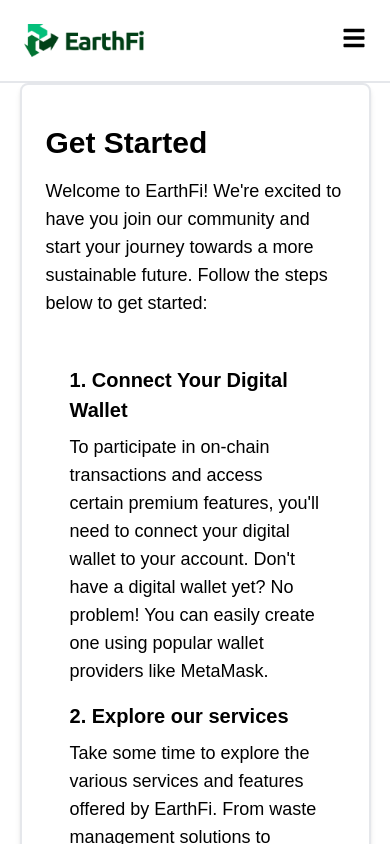
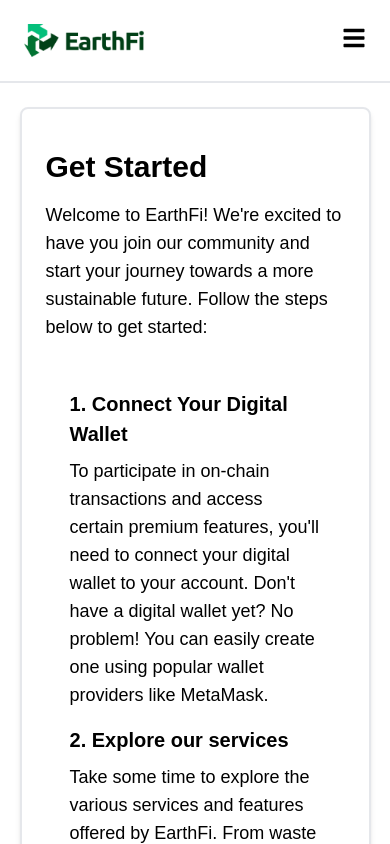
Before and after one commit to ameer017/earthfi-crossfi, a React (Vite) app in the folder frontend/: page /get-started in a window 390 px wide. Shown: the top 844 px of the page. Built offline with nearby package versions, Linux system fonts and the light colour scheme.

Commit message:
get-started responsive

```diff
--- a/frontend/src/components/GetStarted.jsx
+++ b/frontend/src/components/GetStarted.jsx
@@ -37,7 +37,7 @@ const GetStarted = () => {
   ];
 
   return (
-    <section className="p-6 font-nunito max-w-[90%] mx-auto sm:max-w-[700px] lg:max-w-[900px] shadow-md shadow-[rgba(3, 175, 108, 0.10)] border-2 rounded-lg">
+    <section className="p-6 font-nunito max-w-[90%] mx-auto sm:max-w-[700px] lg:max-w-[900px] shadow-md shadow-[rgba(3, 175, 108, 0.10)] border-2 rounded-lg my-6">
       <h1 className="text-3xl sm:text-4xl font-bold my-4 text-left">
         Get Started
       </h1>
```
